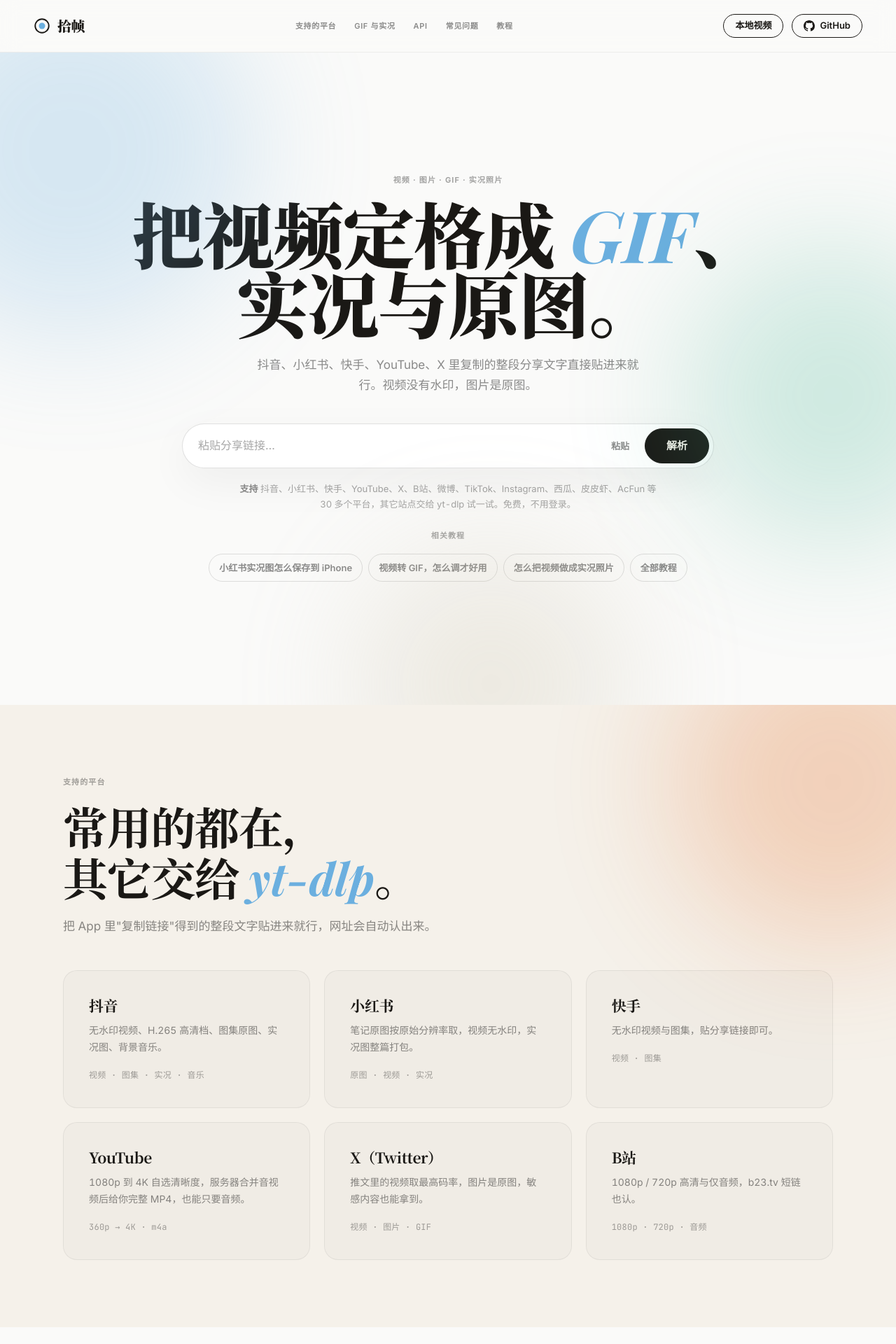
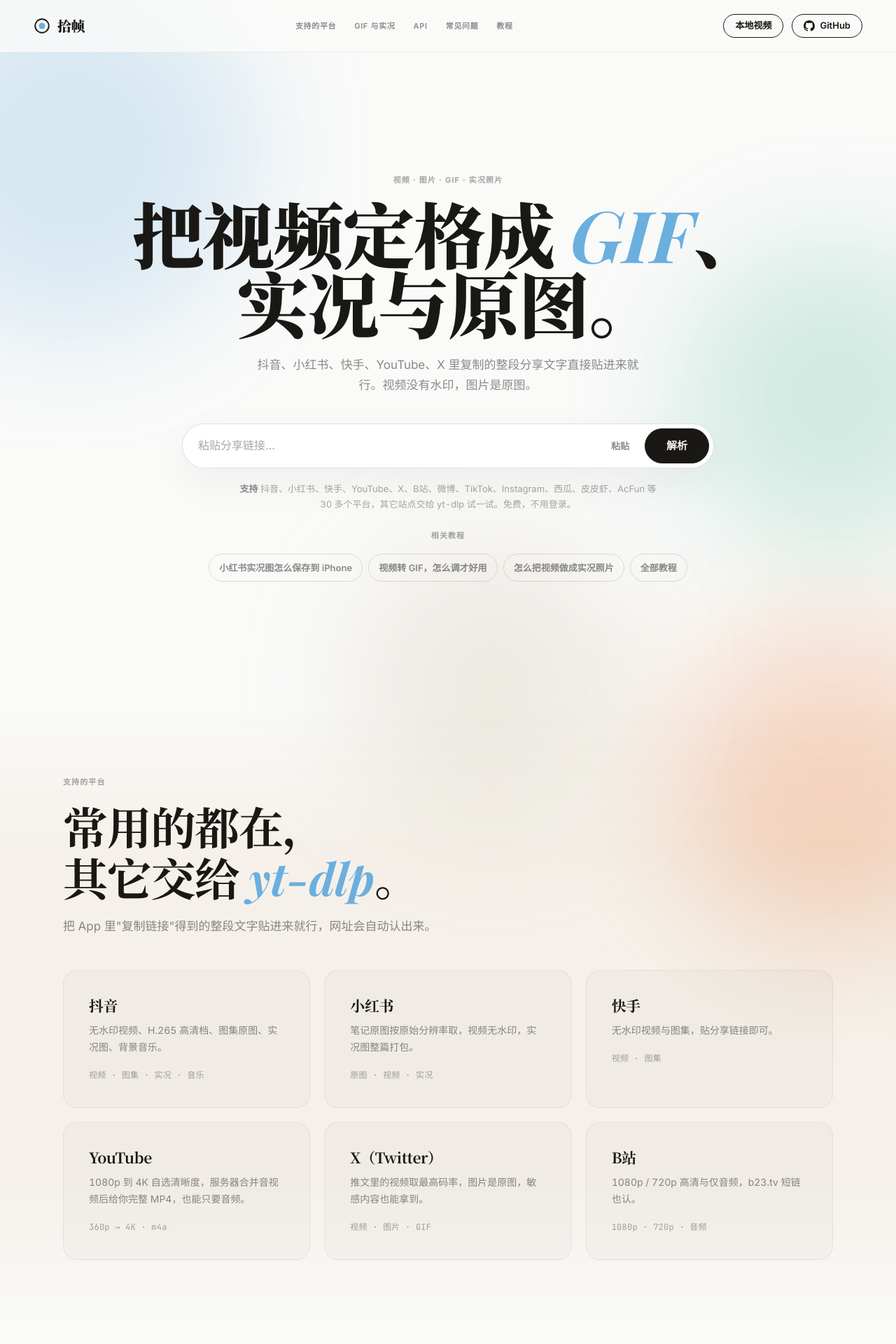
Before and after one commit to hiyufan/shizhen, a FastAPI app: page / in a window 1280 px wide. Shown: the top 1920 px of the page at 70% size. Run offline with FastAPI, Linux system fonts and the light colour scheme.

Commit message:
首页冷暖区块不再一刀切：暖色上下渐隐，色团可以跨过区块边界
冷色就用页面底色，暖色画在 ::before 上两头渐隐；去掉 .sec 的 overflow:hidden，
色团不再被裁成直边，改压在内容下面；页面横向用 overflow-x:clip 防出滚动条。

Co-Authored-By: Claude Opus 5.5 <noreply@anthropic.com>

```diff
--- a/src/parse_video_py/static/site.css
+++ b/src/parse_video_py/static/site.css
@@ -67,17 +67,24 @@ h1 em, h2 em { font-family: 'Playfair Display', var(--serif); font-style: italic
 .btn:disabled { opacity: .45; cursor: default; }
 .btn:active { transform: translateY(1px); }
 
-/* ---------- section 骨架 */
-.sec { position: relative; overflow: hidden; padding: 96px 0; }
+/* ---------- section 骨架
+   冷暖交替但不一刀切：冷色就是页面底色，暖色画在 ::before 上、上下两头渐隐成冷色；
+   色团（.shape）也不再被区块裁成直边，可以晕到隔壁区块里。
+   叠放：暖色底 (-2) < 色团 (-1) < 内容，都落在根层叠上下文里，所以 .sec 及其祖先别建层叠上下文
+   （别给它们加 z-index / transform / filter / opacity < 1）。 */
+html { overflow-x: clip; }
+body { overflow-x: hidden; overflow-x: clip; }   /* 色团伸出页面左右不出横向滚动；老浏览器不认 clip 就用 hidden */
+.sec { position: relative; padding: 96px 0; --fade: min(200px, 30%); }
 .sec.full { min-height: 100vh; display: flex; align-items: center; }
-.sec.warm { background: var(--warm); }
-.sec.cold { background: var(--cold); }
-@media (max-width: 860px) { .sec { padding: 64px 0; } .sec.full { min-height: auto; } }
+.sec.warm::before { content: ""; position: absolute; inset: 0; z-index: -2; background: var(--warm); pointer-events: none;
+  -webkit-mask-image: linear-gradient(transparent, #000 var(--fade), #000 calc(100% - var(--fade)), transparent);
+  mask-image: linear-gradient(transparent, #000 var(--fade), #000 calc(100% - var(--fade)), transparent); }
+@media (max-width: 860px) { .sec { padding: 64px 0; --fade: min(120px, 25%); } .sec.full { min-height: auto; } }
 .eyebrow { display: inline-block; margin-bottom: 16px; font-size: 11px; font-weight: 700; letter-spacing: .1em; text-transform: uppercase; color: var(--ink-3); }
 .sec h2 { font-size: clamp(2.5rem, 5vw, 4.2rem); font-weight: 700; line-height: 1.15; max-width: 16em; }
 .sec .sub { margin: 18px 0 0; font-size: 17px; line-height: 1.7; color: var(--ink-2); max-width: 36em; }
 .sec-head { margin-bottom: 48px; }
-.shape { position: absolute; border-radius: 50%; filter: blur(90px); opacity: .25; pointer-events: none; will-change: transform; }
+.shape { position: absolute; z-index: -1; border-radius: 50%; filter: blur(90px); opacity: .25; pointer-events: none; will-change: transform; }
 .shape.sky { background: var(--sky); } .shape.mint { background: var(--mint); } .shape.orange { background: var(--orange); } .shape.beige { background: var(--beige); }
 
 /* ---------- 卡片 */
```
